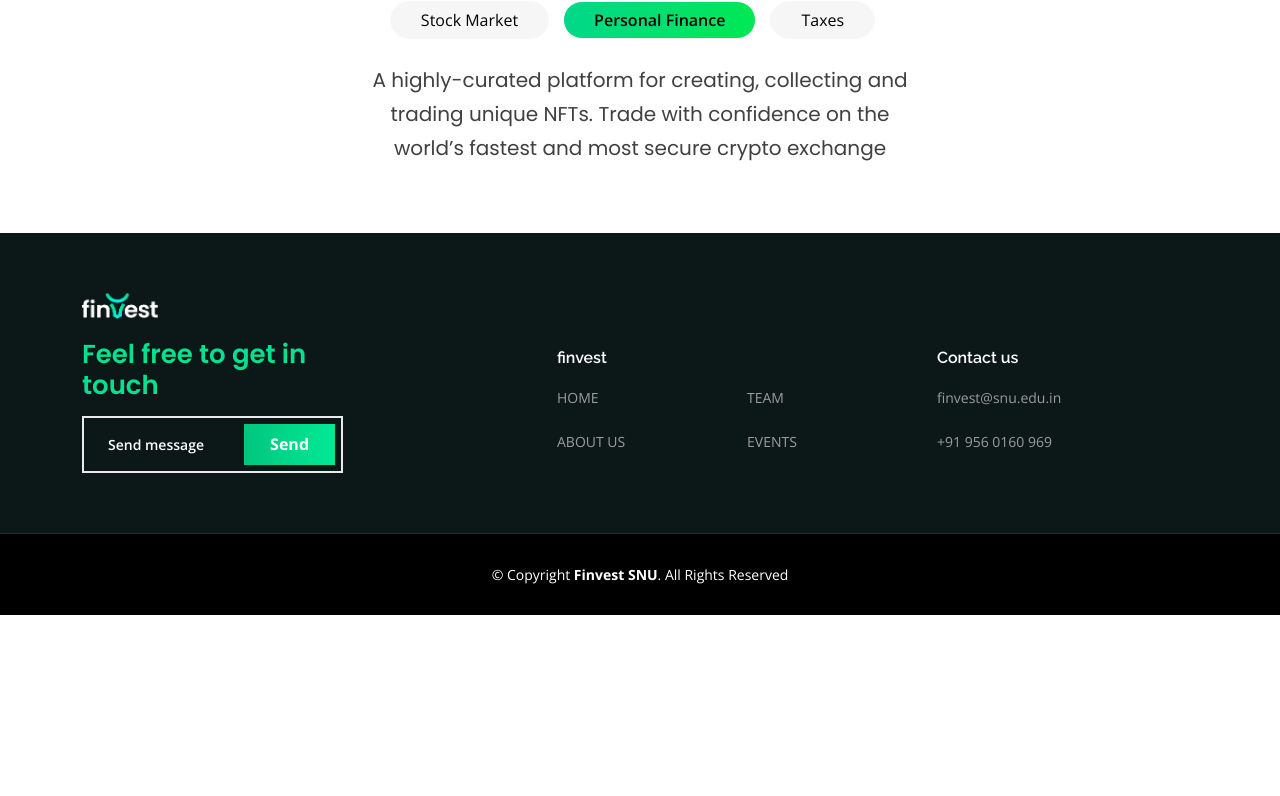
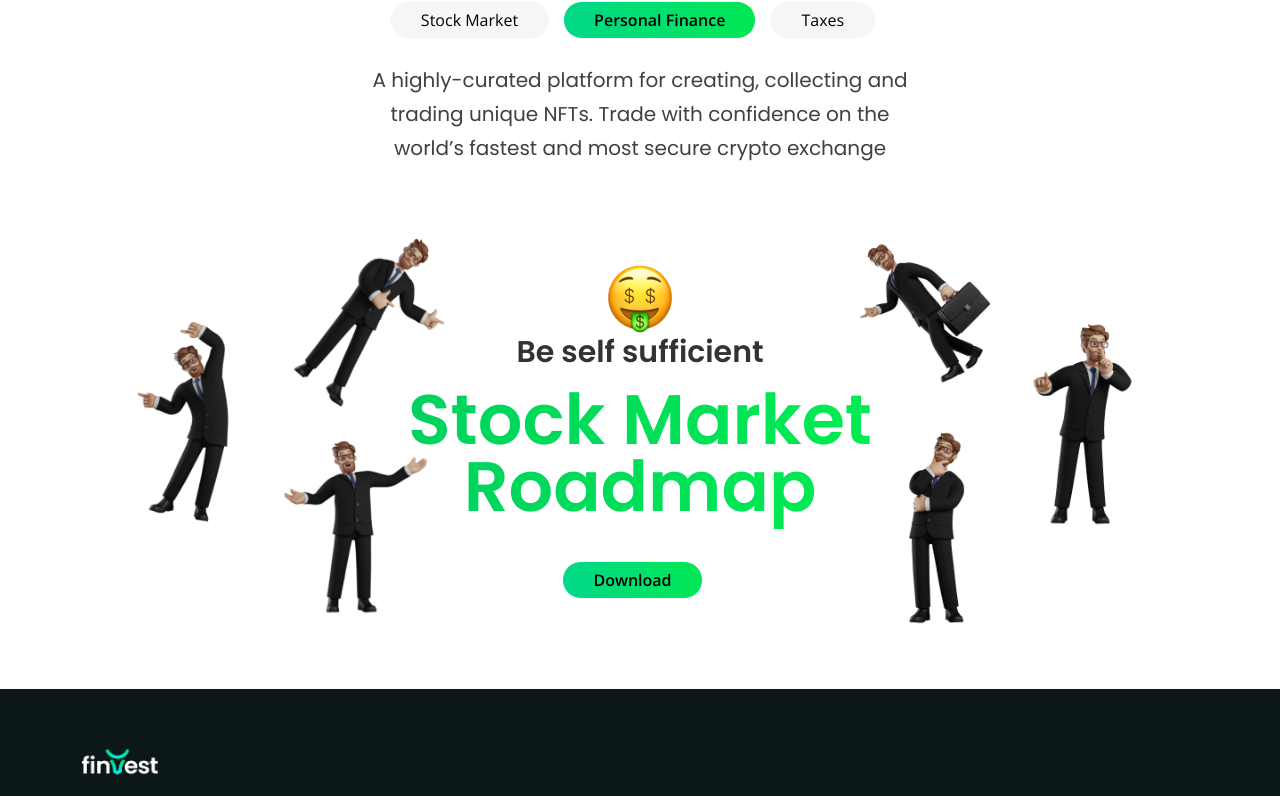
Before and after one commit to Finvest-SNU/website, a Next.js app: page / in a window 1280 px wide. Shown: the part 1818-2614 px from the top of the page. Before the commit the page ends 2433 px from the top, so only its background shows below. Built offline with nearby package versions, Linux system fonts and the light colour scheme.

Commit message:
feat: Add roadmap section to homepage

```diff
--- /dev/null
+++ b/components/homepage/roadmap.js
@@ -0,0 +1,26 @@
+import styles from './roadmap.module.css';
+import MoneyImg from './../../assets/img/homepage/roadmap/money-emoji.png';
+import GroupImg from './../../assets/img/homepage/roadmap/group.png';
+
+export default function Roadmap() {
+    return (
+        <section id="roadmap">
+            <div className={`container text-center ${styles.roadmap}`}>
+                <img src={GroupImg.src} className={`img-fluid ${styles.groupImg}`} alt="" />
+                <div className={`col-lg-12 ${styles.content}`}>
+                    <img src={MoneyImg.src} className="img-fluid" alt="" />
+                    <h3 className={styles.h3}>Be self sufficient</h3>
+                    <div>
+                        <h1 className={styles.h1}>Stock Market</h1>
+                        <h1 className={`${styles.h1} ${styles.roadmapText}`}>Roadmap</h1>
+                    </div>
+                    <div className="row justify-content-center">
+                        <div className="col-lg-6 col-md-6 mt-4">
+                                <button type="button" className={`btn btn-light ${styles.btn} ${styles.btn_active}`}>Download</button>
+                        </div>
+                    </div>
+                </div>
+            </div>
+        </section>
+    );
+}
--- /dev/null
+++ b/components/homepage/roadmap.module.css
@@ -0,0 +1,71 @@
+.roadmap {
+    position: relative;
+}
+
+.content {
+    top: -30px;
+    position: relative;
+}
+
+.groupImg {
+    position: absolute;
+    left: 0;
+    top: -160px;
+}
+
+.h1 {
+    background: linear-gradient(269.36deg, #00FF47 -0.35%, #00C466 91.19%);
+    -webkit-background-clip: text;
+    -webkit-text-fill-color: transparent;
+    background-clip: text;
+    font-family: 'Poppins';
+    font-style: normal;
+    font-weight: 600;
+    font-size: 70px;
+}
+
+.h3 {
+    font-family: 'Poppins';
+    font-style: normal;
+    font-weight: 600;
+    font-size: 30px;
+    line-height: 120%;
+    color: #333333;
+}
+
+.roadmapText {
+    margin-top: -25px;
+}
+
+.btn {
+    padding: 6px 30px;
+    margin-right: 15px;
+    border-radius: 100px !important;
+    background: rgba(245, 245, 245, 0.9);
+}
+
+.btn_active {
+    background: linear-gradient(268.99deg, #01E755 3.26%, #01D88A 99.39%);
+    font-weight: 600;
+}
+
+@media(max-width: 575px) {
+    .h1 {
+        font-size: 30px;
+    }
+
+    .h3 {
+        font-size: 20px;
+    }
+
+    .btn {
+        font-size: 14px;
+        padding: 5px 20px;
+    }
+}
+
+@media(min-width: 576px) and (max-width: 767px) {
+    .h1 {
+        font-size: 50px;
+    }
+}
--- a/pages/index.js
+++ b/pages/index.js
@@ -1,6 +1,7 @@
 import Hero from './../components/homepage/hero';
 import Banner from './../components/homepage/banner';
 import AboutUs from './../components/homepage/aboutus';
+import Roadmap from './../components/homepage/roadmap';
 
 export default function Home() {
   return (
@@ -8,6 +9,7 @@ export default function Home() {
       <Hero />
       <Banner />
       <AboutUs />
+      <Roadmap />
     </>
   );
 }
```
Also changed, not shown: assets/img/homepage/roadmap/group.png (added), assets/img/homepage/roadmap/money-emoji.png (added).
